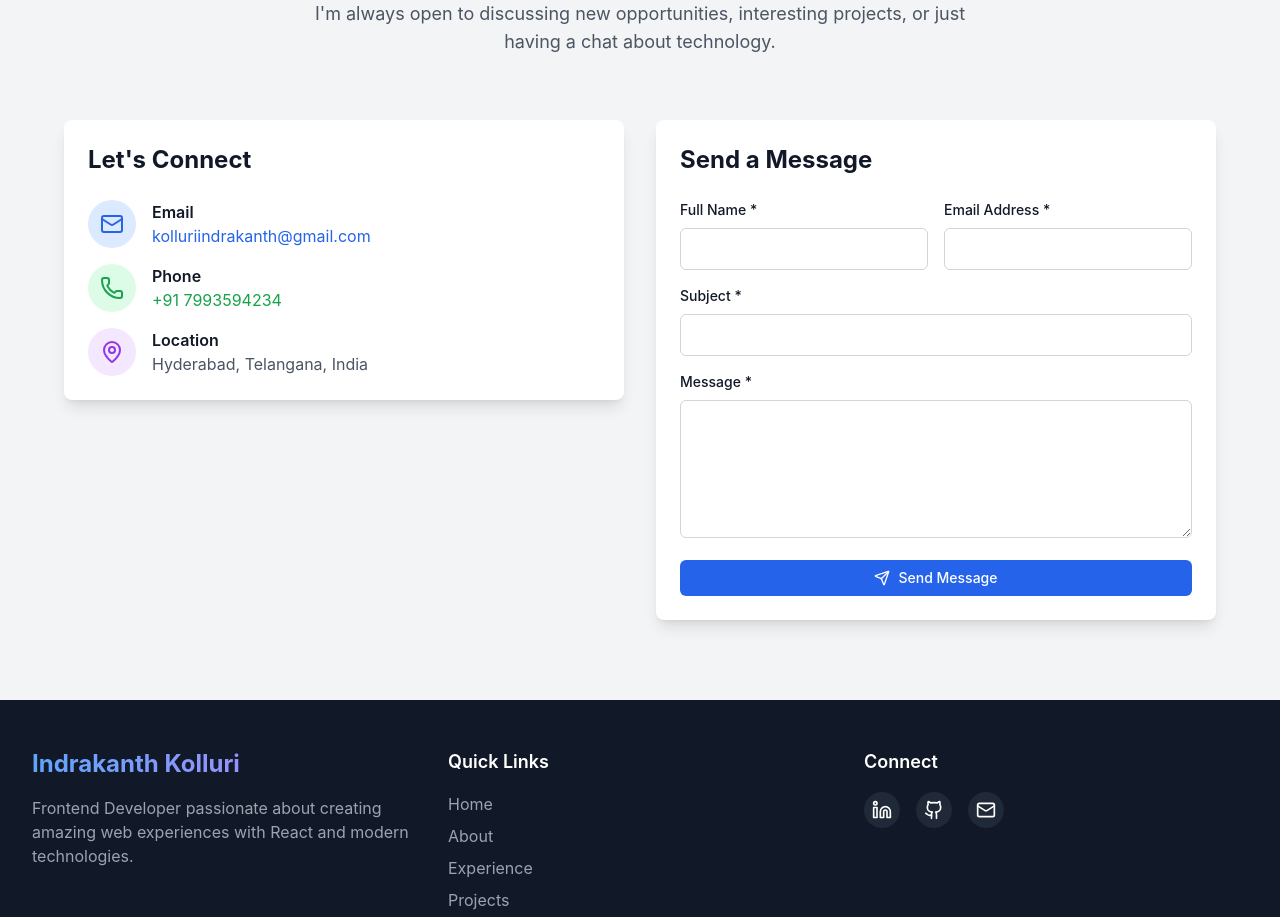
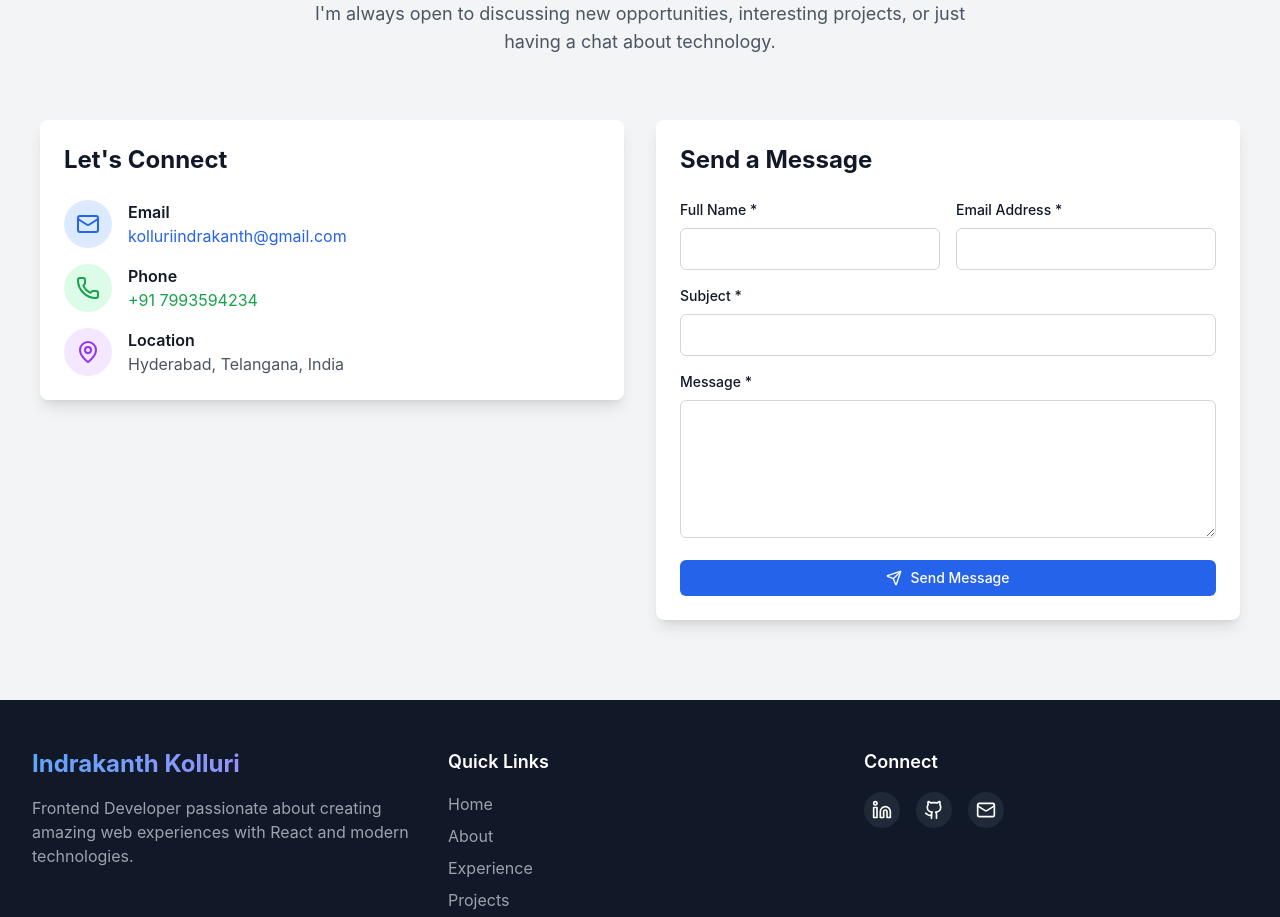
Before and after one commit to IndrakanthKolluri/Indrakanth_Portfolio, a React (Create React App) app: page / in a window 1280 px wide. Shown: the part 4880-5797 px from the top of the page. Built offline with nearby package versions, Linux system fonts and the light colour scheme.

Commit message:
fixed alignment

```diff
--- a/src/components/sections/Contact.js
+++ b/src/components/sections/Contact.js
@@ -55,9 +55,9 @@ const Contact = () => {
         </p>
       </div>
 
-      <div className="grid lg:grid-cols-2 gap-8 max-w-6xl mx-auto">
+      <div className="grid grid-cols-1 lg:grid-cols-2 gap-8 w-full px-2">
         {/* Contact Information */}
-        <div className="space-y-6">
+        <div className="w-full">
           <Card>
             <h3 className="text-2xl font-bold mb-6">Let's Connect</h3>
 
@@ -106,6 +106,7 @@ const Contact = () => {
         </div>
 
         {/* Contact Form */}
+        <div className="w-full">
           <Card>
             <h3 className="text-2xl font-bold mb-6">Send a Message</h3>
 
@@ -207,6 +208,7 @@ const Contact = () => {
             </form>
           </Card>
         </div>
+      </div>
     </SectionWrapper>
   );
 };
--- a/src/components/sections/Home.js
+++ b/src/components/sections/Home.js
@@ -73,11 +73,11 @@ const Home = () => {
 
         <div className="mt-10 lg:mt-0 flex justify-center">
           <div className="relative">
-            <div className="w-96 h-96 flex items-center justify-center">
+            <div className="w-60 h-60 sm:w-72 sm:h-72 md:w-80 md:h-80 lg:w-96 lg:h-96 flex items-center justify-center">
               <img
                 src="/profilepic.png"
                 alt="Profile"
-                className="w-96 h-96 object-cover"
+                className="w-full h-full object-cover"
               />
             </div>
           </div>
```
Lines whose indentation alone changed are shown as unchanged.
